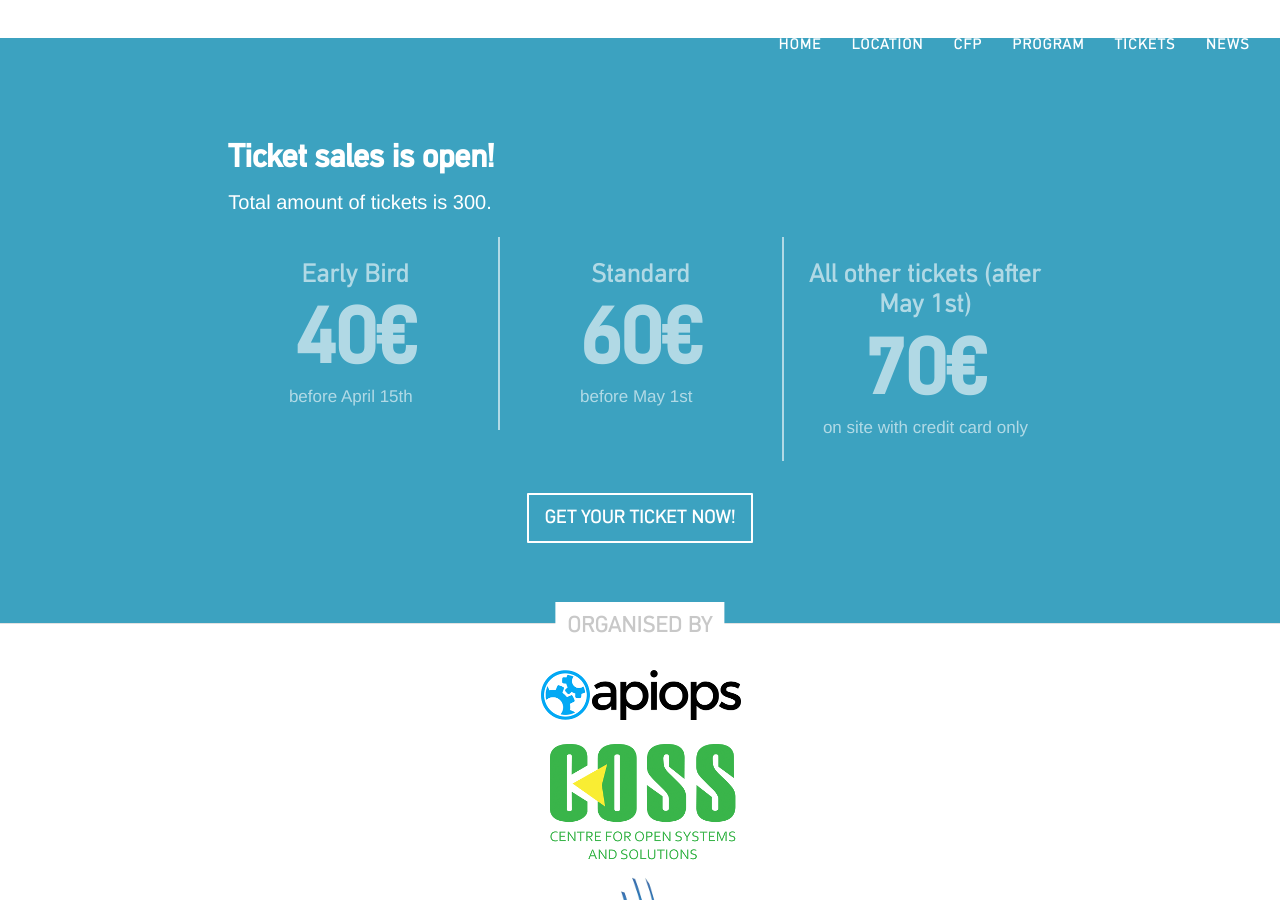
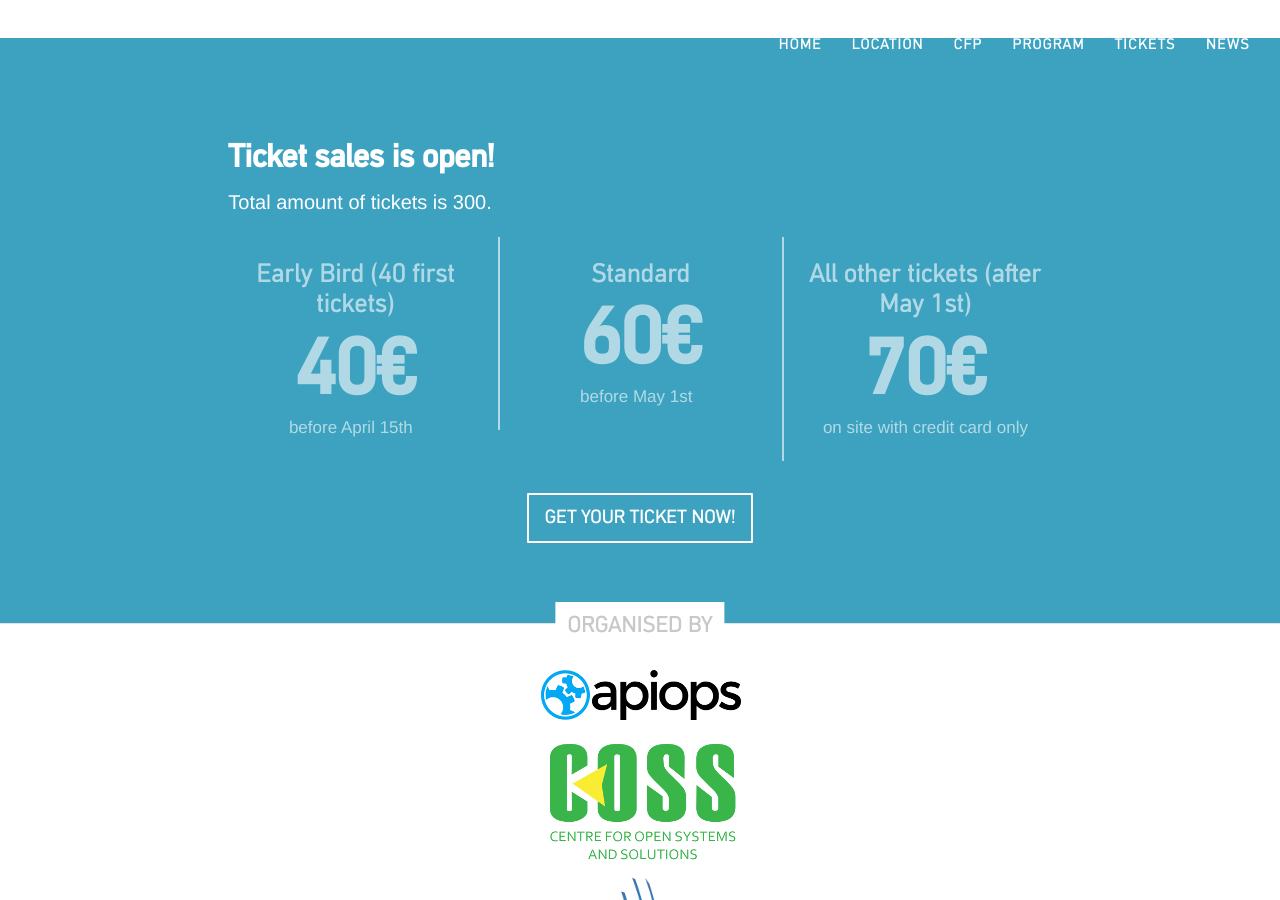
Before and after one commit to apidaysnordic/apidaysnordic.github.io, a Jekyll site: the page built from tickets/index.md, in a window 1280 px wide and 900 px high, scrolled down 706 px. Built offline with Jekyll 4.4.1, drawn with Linux system fonts in a browser that asks for light colours; nearby versions of some CDN libraries; some web fonts are replaced; library files that are not in the unit come from our copies; comment, search, counter and statistics services are not loaded.

Commit message:
Update tickets.html

```diff
--- a/_layouts/tickets.html
+++ b/_layouts/tickets.html
@@ -105,7 +105,7 @@
 
 					<div class="col-md-4 text-center price-group price-group-1">
 						<div class="price-group-wrap">
-							<h3>Early Bird </h3>
+							<h3>Early Bird (40 first tickets)</h3>
 							<p>
 								<span class="price">40€</span><br>
 								<small>before April 15th &nbsp;</small>
```
